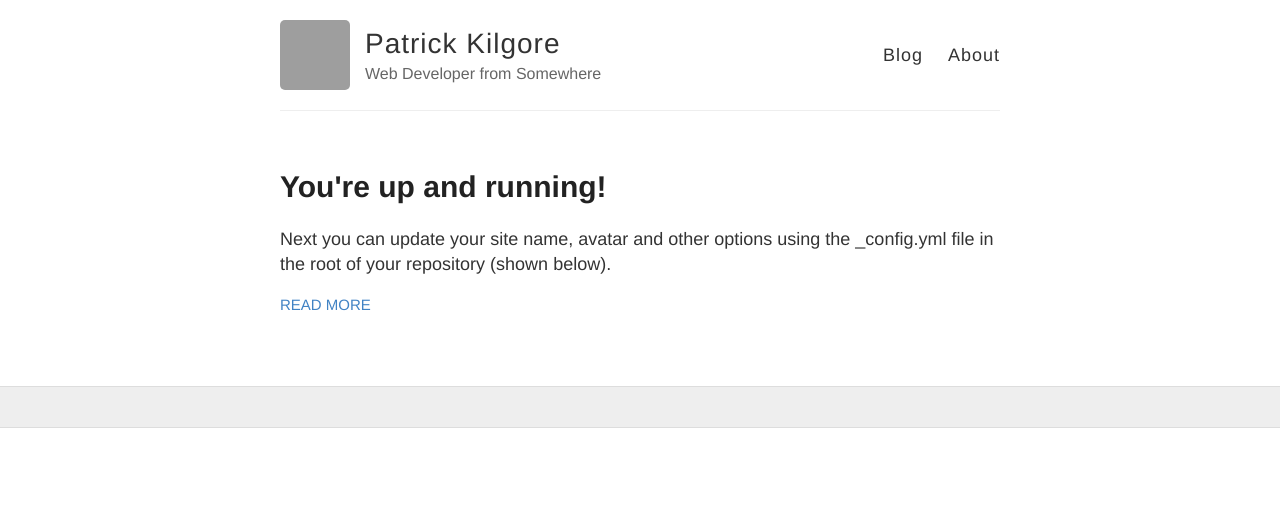
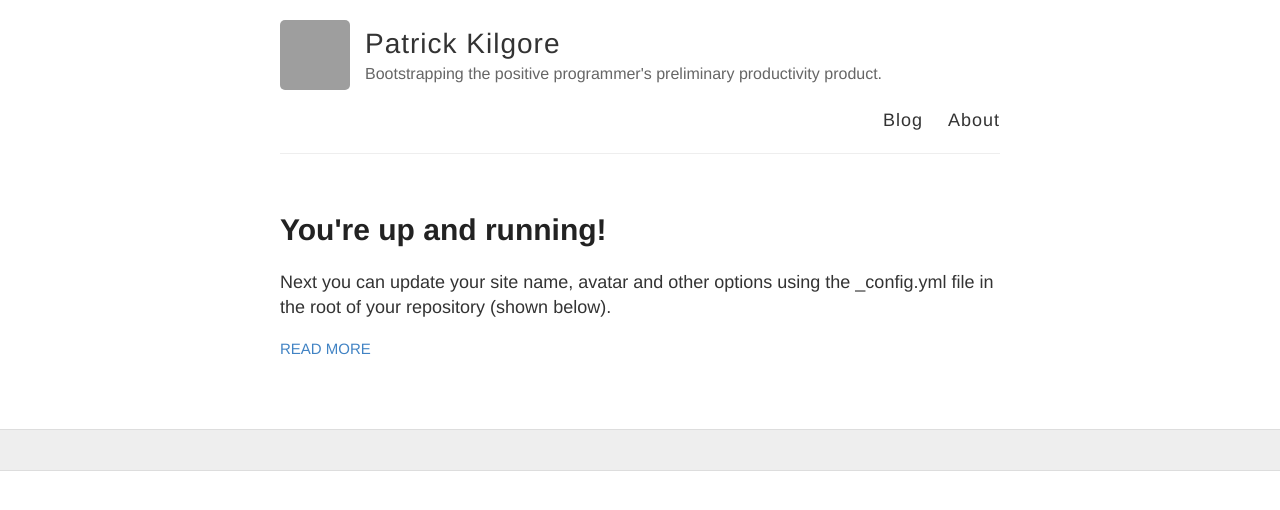
Before and after one commit to pckilgore/fiveminutecoder, a Jekyll site: the page built from index.html, in a window 1280 px wide. Shown: the top 510 px of the page. Built offline with Jekyll 4.4.1, drawn with Linux system fonts in a browser that asks for light colours; grey boxes are pictures that could not be loaded.

Commit message:
Updated description

```diff
--- a/_config.yml
+++ b/_config.yml
@@ -6,7 +6,7 @@
 name: Patrick Kilgore
 
 # Short bio or description (displayed in the header)
-description: Web Developer from Somewhere
+description: Bootstrapping the positive programmer's preliminary productivity product.
 
 # URL of your avatar or profile pic (you could use your GitHub profile pic)
 avatar: https://avatars3.githubusercontent.com/u/2559043?v=4&s=460
```
